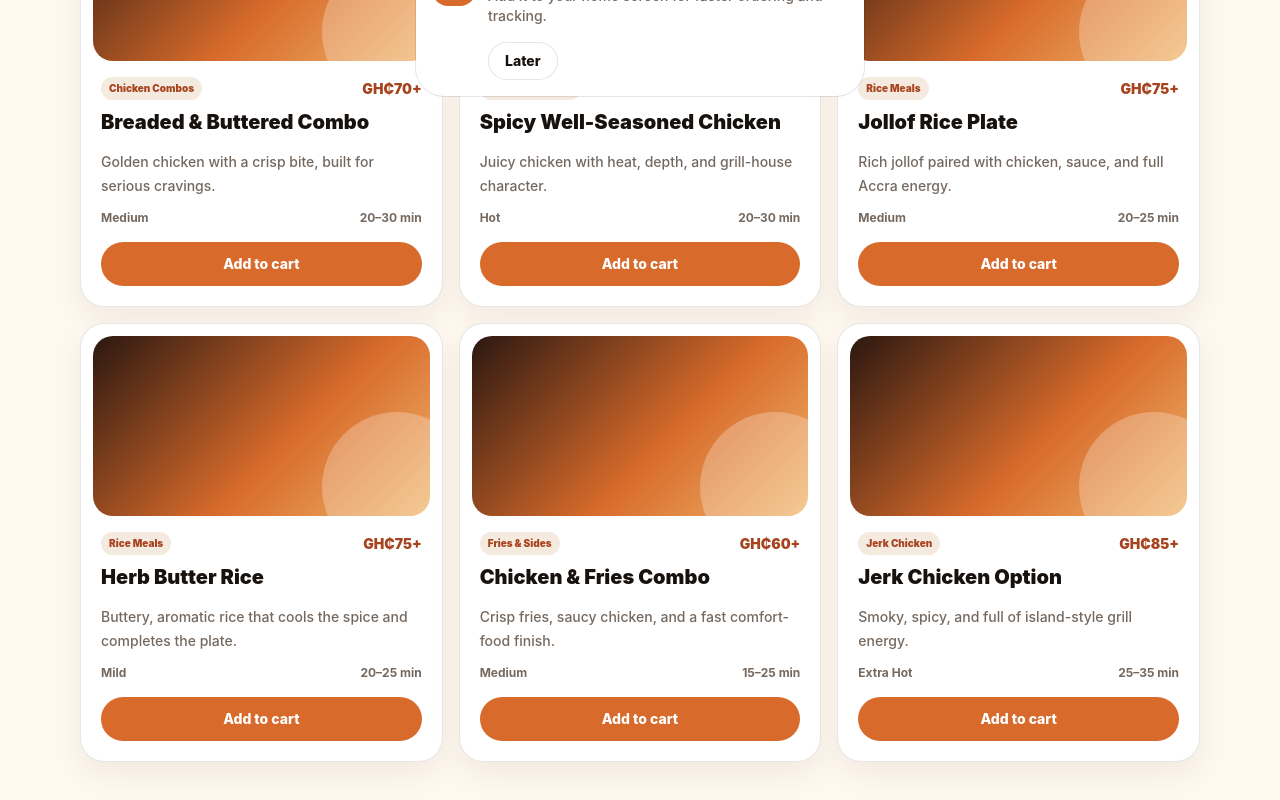
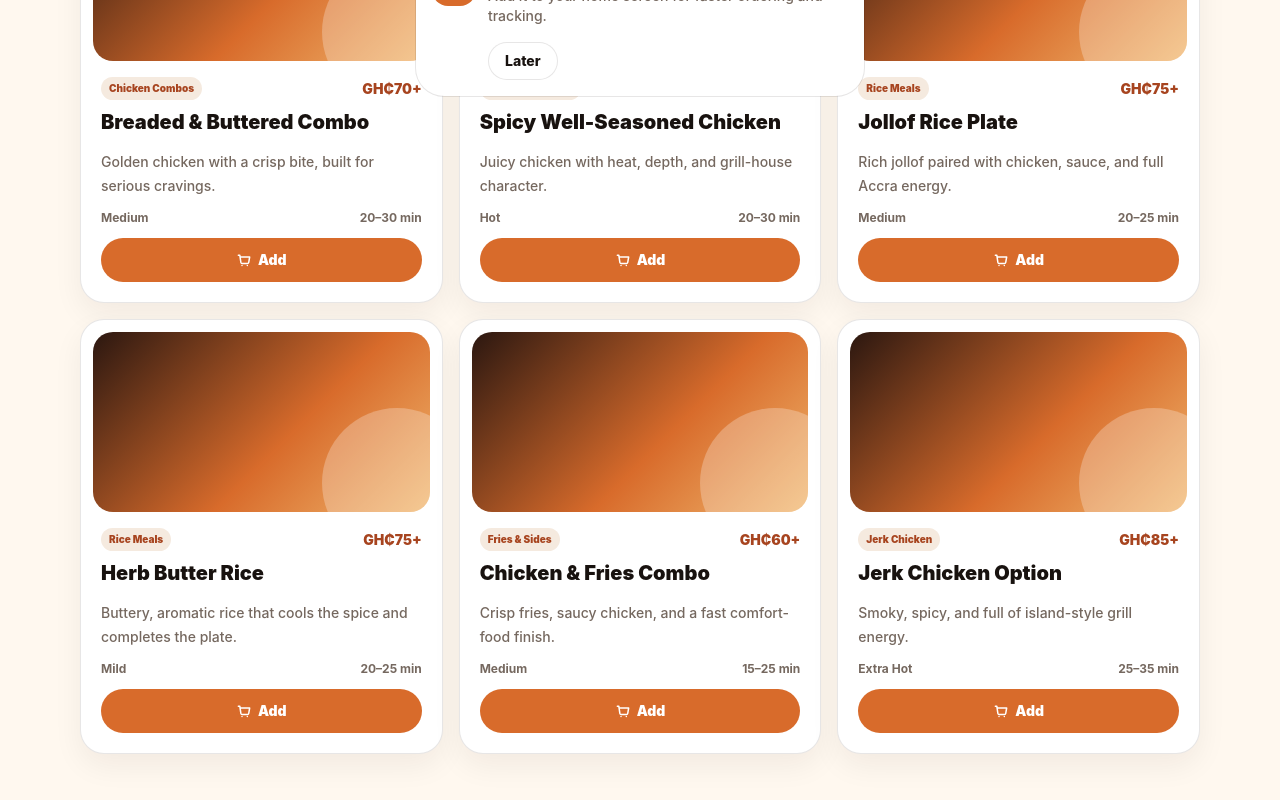
Before and after one commit to hAck404-lab101/chiqngrill, a Next.js app: page /menu in a window 1280 px wide. Shown: the part 680-1480 px from the top of the page. Built offline with nearby package versions, Linux system fonts and the light colour scheme; no server answers.

Commit message:
design: support compact add to cart buttons

```diff
--- a/components/add-to-cart-button.tsx
+++ b/components/add-to-cart-button.tsx
@@ -1,14 +1,16 @@
 "use client";
 
 import { useState } from "react";
+import { CartIcon, CheckIcon } from "@/components/icons";
 import { addMenuItemToCart } from "@/lib/cart";
 import type { MenuItem } from "@/lib/restaurant-data";
 
 type AddToCartButtonProps = {
   item: MenuItem;
+  compact?: boolean;
 };
 
-export function AddToCartButton({ item }: AddToCartButtonProps) {
+export function AddToCartButton({ item, compact = false }: AddToCartButtonProps) {
   const [added, setAdded] = useState(false);
 
   function handleAddToCart() {
@@ -17,14 +19,29 @@ export function AddToCartButton({ item }: AddToCartButtonProps) {
     window.setTimeout(() => setAdded(false), 1200);
   }
 
+  if (compact) {
+    return (
+      <button
+        type="button"
+        onClick={handleAddToCart}
+        disabled={!item.available}
+        className="mt-3 flex h-10 w-full items-center justify-center gap-1.5 rounded-2xl bg-[var(--brand)] px-3 text-xs font-black text-white transition hover:bg-[var(--brand-dark)] disabled:cursor-not-allowed disabled:bg-[var(--soft)] disabled:text-[var(--muted)] md:h-auto md:rounded-full md:px-5 md:py-3 md:text-sm"
+      >
+        {item.available ? (added ? <CheckIcon className="size-4" /> : <CartIcon className="size-4" />) : null}
+        <span>{item.available ? (added ? "Added" : "Add") : "Off"}</span>
+      </button>
+    );
+  }
+
   return (
     <button
       type="button"
       onClick={handleAddToCart}
       disabled={!item.available}
-      className="mt-4 w-full rounded-full bg-[var(--brand)] px-5 py-3 text-center text-sm font-extrabold text-white transition hover:bg-[var(--brand-dark)] disabled:cursor-not-allowed disabled:bg-[var(--soft)] disabled:text-[var(--muted)]"
+      className="mt-4 flex w-full items-center justify-center gap-2 rounded-full bg-[var(--brand)] px-5 py-3 text-center text-sm font-extrabold text-white transition hover:bg-[var(--brand-dark)] disabled:cursor-not-allowed disabled:bg-[var(--soft)] disabled:text-[var(--muted)]"
     >
-      {item.available ? (added ? "Added" : "Add to cart") : "Unavailable"}
+      {item.available ? (added ? <CheckIcon className="size-4" /> : <CartIcon className="size-4" />) : null}
+      <span>{item.available ? (added ? "Added" : "Add to cart") : "Unavailable"}</span>
     </button>
   );
 }
```
